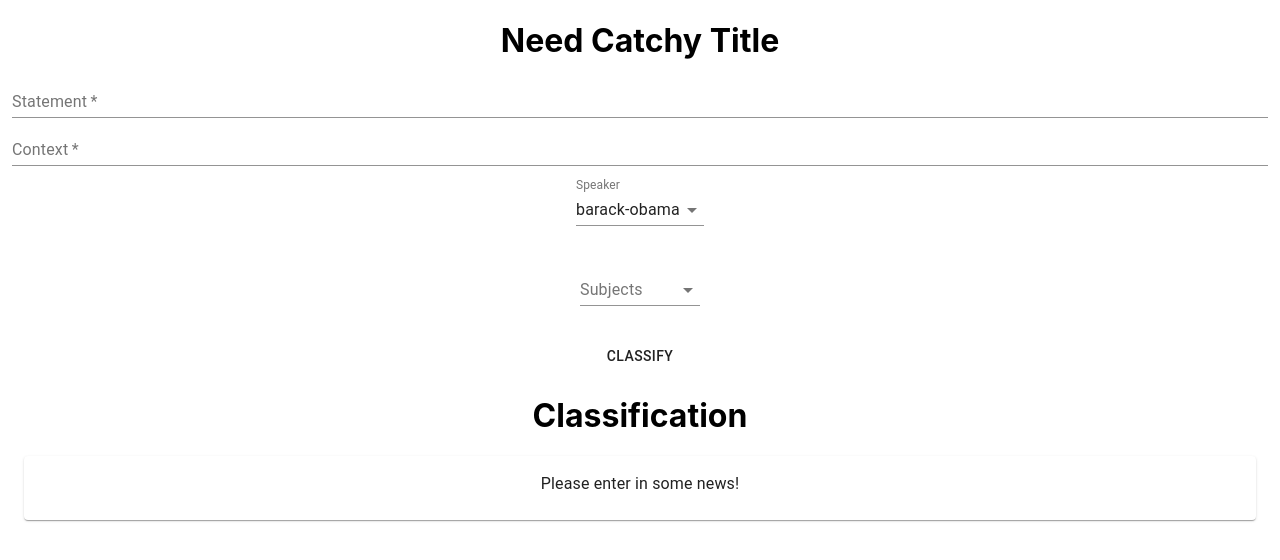
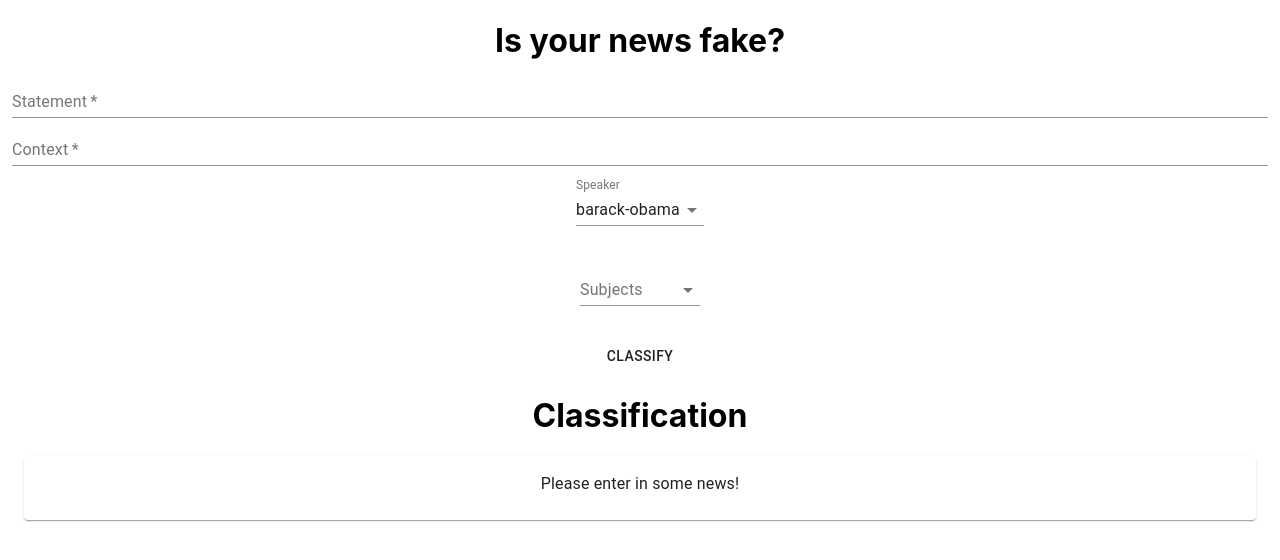
Before and after one commit to sshetkar3858/EE461P_Final_Project_Fake_News_Classifier, a React (Create React App) app in the folder frontend/fake_news_classifier_app/: page / in a window 1280 px wide. Shown: the top 560 px of the page. Built offline with nearby package versions, Linux system fonts and the light colour scheme.

Commit message:
fixed title

```diff
--- a/frontend/fake_news_classifier_app/src/App.js
+++ b/frontend/fake_news_classifier_app/src/App.js
@@ -135,7 +135,7 @@ export default function App() {
 
   return (
     <Container style={{ textAlign: 'center' }}>
-      <h1>Need Catchy Title</h1>
+      <h1>Is your news fake?</h1>
       <Grid container justify='center' direction='column' spacing={3}>
         <TextField required fullwidth id="standard-required" label="Statement" onChange={event => setStatement(event.target.value)} />
         <TextField required fullwidth id="standard-required" label="Context" onChange={event => setContext(event.target.value)} />
```
